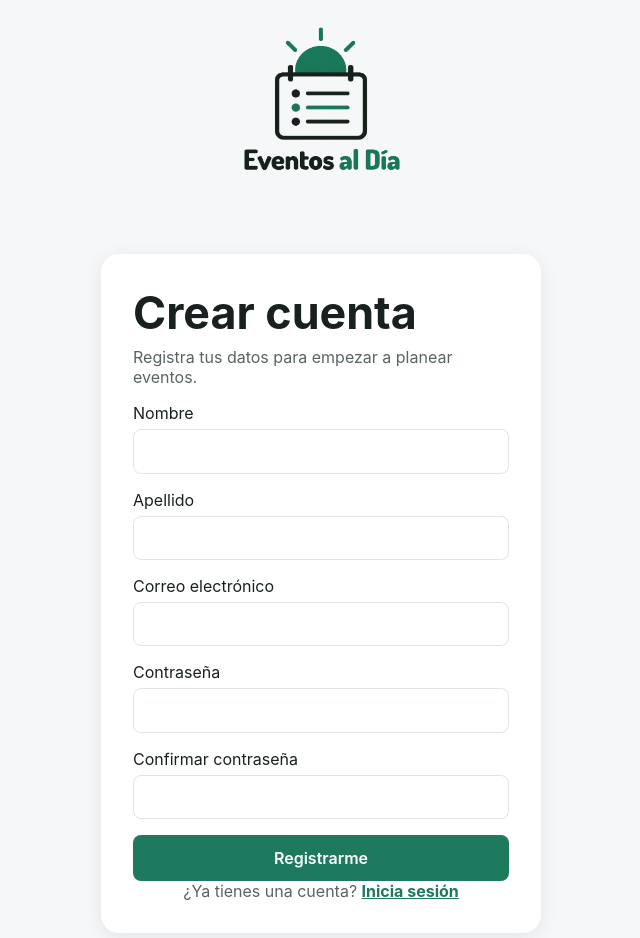
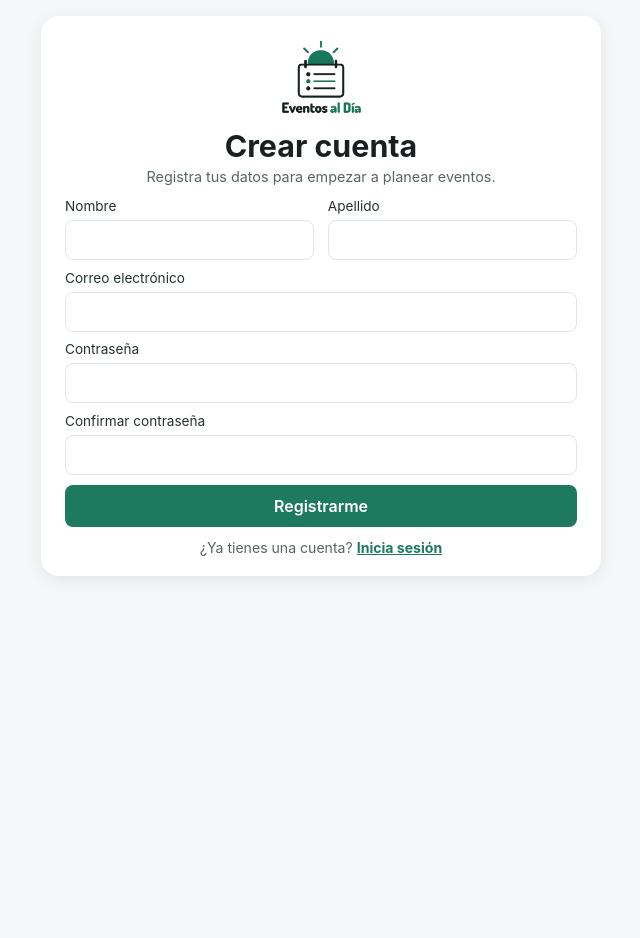
Before and after one commit to Miniproyecto1-INTEGRADOR/planeador_de_eventos_FRONTED, a React (Vite) app: page /registro in a window 1280 px wide. Shown: the top 938 px of the page, without its empty margins (319-959 px from the left). After the commit the page ends 800 px from the top, so only its background shows below. Built offline with nearby package versions, Linux system fonts and the light colour scheme; no server answers.

Commit message:
Compact registration form with embedded logo

```diff
--- a/src/App.jsx
+++ b/src/App.jsx
@@ -19,7 +19,7 @@ function AppRoutes({ isAuthenticated, loginNotice, onLogin, onLogout }) {
 
   return (
     <>
-      {location.pathname !== '/login' && location.pathname !== '/hoy' && (
+      {location.pathname !== '/login' && location.pathname !== '/registro' && location.pathname !== '/hoy' && (
         <header className="brand-bar">
           <Link className="brand-lockup" to={isAuthenticated ? '/hoy' : '/login'} aria-label="Eventos al Día, inicio">
             <img src="/Logo.png" alt="Eventos al Día" />
--- a/src/index.css
+++ b/src/index.css
@@ -349,8 +349,83 @@
   box-shadow: 0 4px 18px rgba(15, 25, 25, 0.08);
 }
 
-.auth-panel-register {
-  margin-top: 3rem;
+.auth-panel.auth-panel-register {
+  width: min(calc(100% - 2rem), 560px);
+  max-width: 560px;
+  margin: 1rem auto;
+  padding: 1.25rem 1.5rem;
+}
+
+.register-brand {
+  display: flex;
+  justify-content: center;
+  margin-bottom: .35rem;
+}
+
+.register-brand img {
+  display: block;
+  width: 96px;
+  height: 86px;
+  object-fit: contain;
+}
+
+.register-title {
+  margin: 0 0 .3rem;
+  text-align: center;
+  font-size: 1.9rem;
+}
+
+.register-intro {
+  margin: 0 0 .8rem;
+  color: #586464;
+  text-align: center;
+  font-size: .9rem;
+}
+
+.register-form {
+  display: grid;
+  grid-template-columns: repeat(2, minmax(0, 1fr));
+  gap: .6rem .85rem;
+}
+
+.register-form > label {
+  display: grid;
+  grid-column: 1 / -1;
+  gap: 0;
+  min-width: 0;
+  color: #253030;
+  font-size: .85rem;
+}
+
+.register-form > .register-field-half {
+  grid-column: span 1;
+}
+
+.register-form .auth-input {
+  min-height: 40px;
+  padding: .55rem .7rem;
+}
+
+.register-form .state-message,
+.register-form .auth-button {
+  grid-column: 1 / -1;
+}
+
+.register-form .auth-button {
+  min-height: 42px;
+  padding: .6rem .8rem;
+}
+
+.register-footer {
+  margin: .8rem 0 0;
+  color: #586464;
+  text-align: center;
+  font-size: .88rem;
+}
+
+.register-footer a {
+  color: #1d7a5f;
+  font-weight: 700;
 }
 
 .auth-input {
@@ -1088,6 +1163,26 @@
   .auth-panel {
     margin: 2rem 1rem;
   }
+
+  .auth-panel.auth-panel-register {
+    width: calc(100% - 1.5rem);
+    margin: .75rem auto;
+    padding: 1rem;
+  }
+
+  .register-brand img {
+    width: 82px;
+    height: 74px;
+  }
+
+  .register-form {
+    grid-template-columns: minmax(0, 1fr);
+    gap: .65rem;
+  }
+
+  .register-form > .register-field-half {
+    grid-column: 1 / -1;
+  }
 }
 
 .selector-evento {
--- a/src/pages/RegistroPage.jsx
+++ b/src/pages/RegistroPage.jsx
@@ -47,26 +47,29 @@ export default function RegistroPage({ onLogin }) {
 
   return (
     <main className="auth-panel auth-panel-register">
-      <h1 style={{ marginTop: 0 }}>Crear cuenta</h1>
-      <p style={{ color: '#586464' }}>Registra tus datos para empezar a planear eventos.</p>
-      <form onSubmit={handleSubmit} style={{ display: 'grid', gap: '1rem' }}>
-        <label>
+      <Link className="register-brand" to="/login" aria-label="Eventos al Día, inicio">
+        <img src="/Logo.png" alt="Eventos al Día" />
+      </Link>
+      <h1 className="register-title">Crear cuenta</h1>
+      <p className="register-intro">Registra tus datos para empezar a planear eventos.</p>
+      <form className="register-form" onSubmit={handleSubmit}>
+        <label className="register-field register-field-half">
           <div style={{ marginBottom: 6 }}>Nombre</div>
           <input autoComplete="given-name" required maxLength={80} value={form.first_name} onChange={update('first_name')} className="auth-input" />
         </label>
-        <label>
+        <label className="register-field register-field-half">
           <div style={{ marginBottom: 6 }}>Apellido</div>
           <input autoComplete="family-name" required maxLength={80} value={form.last_name} onChange={update('last_name')} className="auth-input" />
         </label>
-        <label>
+        <label className="register-field">
           <div style={{ marginBottom: 6 }}>Correo electrónico</div>
           <input type="email" autoComplete="email" required value={form.email} onChange={update('email')} className="auth-input" />
         </label>
-        <label>
+        <label className="register-field">
           <div style={{ marginBottom: 6 }}>Contraseña</div>
           <input type="password" autoComplete="new-password" required minLength={6} maxLength={72} value={form.password} onChange={update('password')} className="auth-input" />
         </label>
-        <label>
+        <label className="register-field">
           <div style={{ marginBottom: 6 }}>Confirmar contraseña</div>
           <input type="password" autoComplete="new-password" required minLength={6} maxLength={72} value={form.confirmPassword} onChange={update('confirmPassword')} className="auth-input" />
         </label>
@@ -76,9 +79,9 @@ export default function RegistroPage({ onLogin }) {
           {saving ? 'Creando cuenta...' : 'Registrarme'}
         </button>
       </form>
-      <p style={{ marginBottom: 0, textAlign: 'center', color: '#586464' }}>
+      <p className="register-footer">
         ¿Ya tienes una cuenta?{' '}
-        <Link to="/login" style={{ color: '#1d7a5f', fontWeight: 700 }}>Inicia sesión</Link>
+        <Link to="/login">Inicia sesión</Link>
       </p>
     </main>
   )
```
